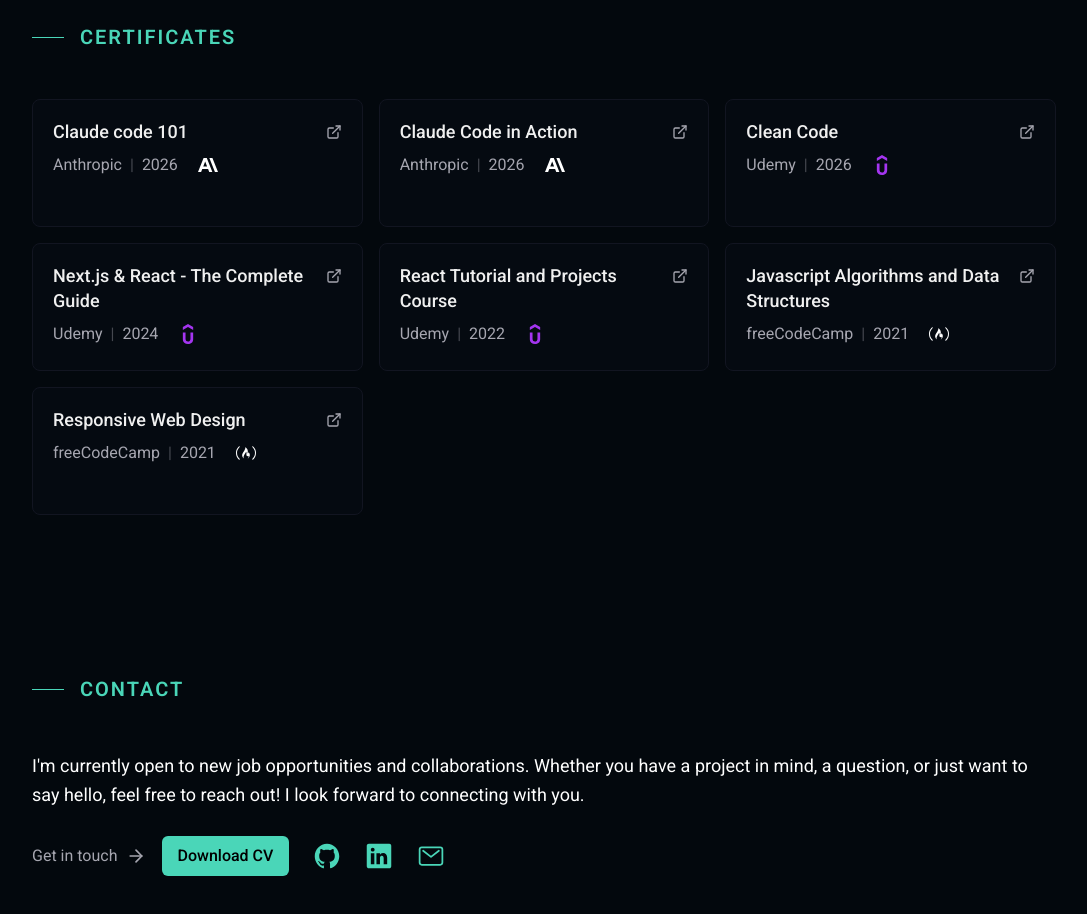
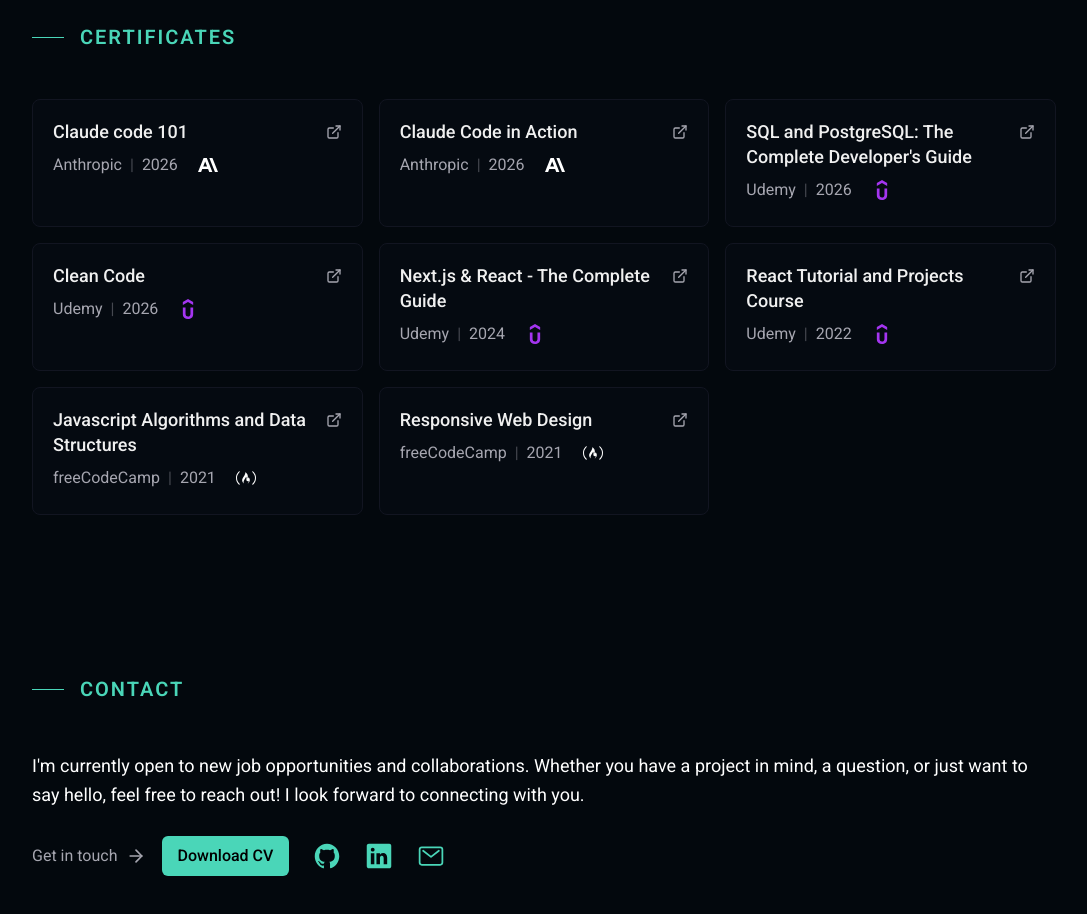
Before and after one commit to miloss98/my-portfolio, a Next.js app: page / in a window 1280 px wide. Shown: the part 3420-4334 px from the top of the page, without its empty margins (96-1183 px from the left). Built offline with nearby package versions, Linux system fonts and the light colour scheme.

Commit message:
chore: added new certificate for SQL an PgSQL

```diff
--- a/app/data/certificates.ts
+++ b/app/data/certificates.ts
@@ -46,8 +46,19 @@
     date: "2026",
     link: "https://www.udemy.com/certificate/UC-53793003-929e-4232-8eae-524313b12bad/",
   },
+
   {
     id: 6,
+    name: "SQL and PostgreSQL: The Complete Developer's Guide",
+    issuer: "Udemy",
+    issuerIcon: SiUdemy,
+    issuerIconColor: "#A435F0",
+    date: "2026",
+    link: "https://www.udemy.com/certificate/UC-cefcf1e9-45dc-4755-a8b5-504b6aab6b3f/",
+  },
+
+  {
+    id: 7,
     name: "Claude Code in Action",
     issuer: "Anthropic",
     issuerIcon: SiAnthropic,
@@ -56,7 +67,7 @@
     link: "https://verify.skilljar.com/c/e7cm8gan3w3b",
   },
   {
-    id: 7,
+    id: 8,
     name: "Claude code 101",
     issuer: "Anthropic",
     issuerIcon: SiAnthropic,
```
